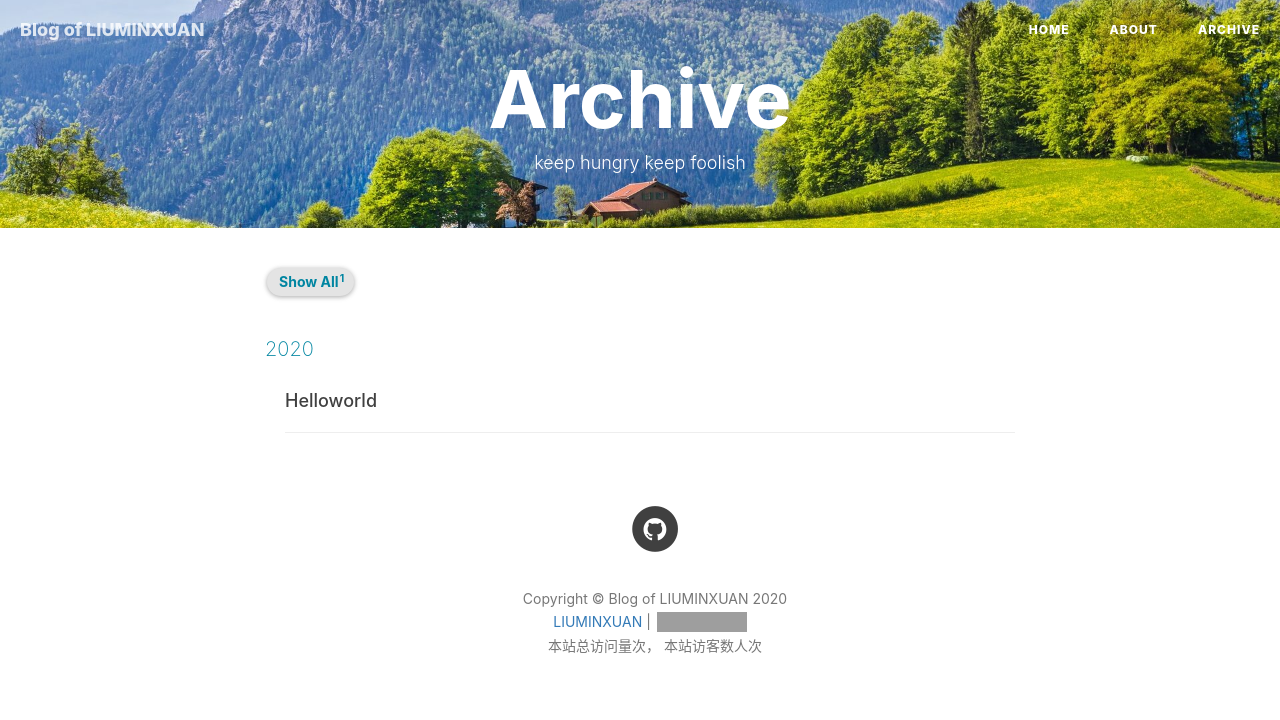
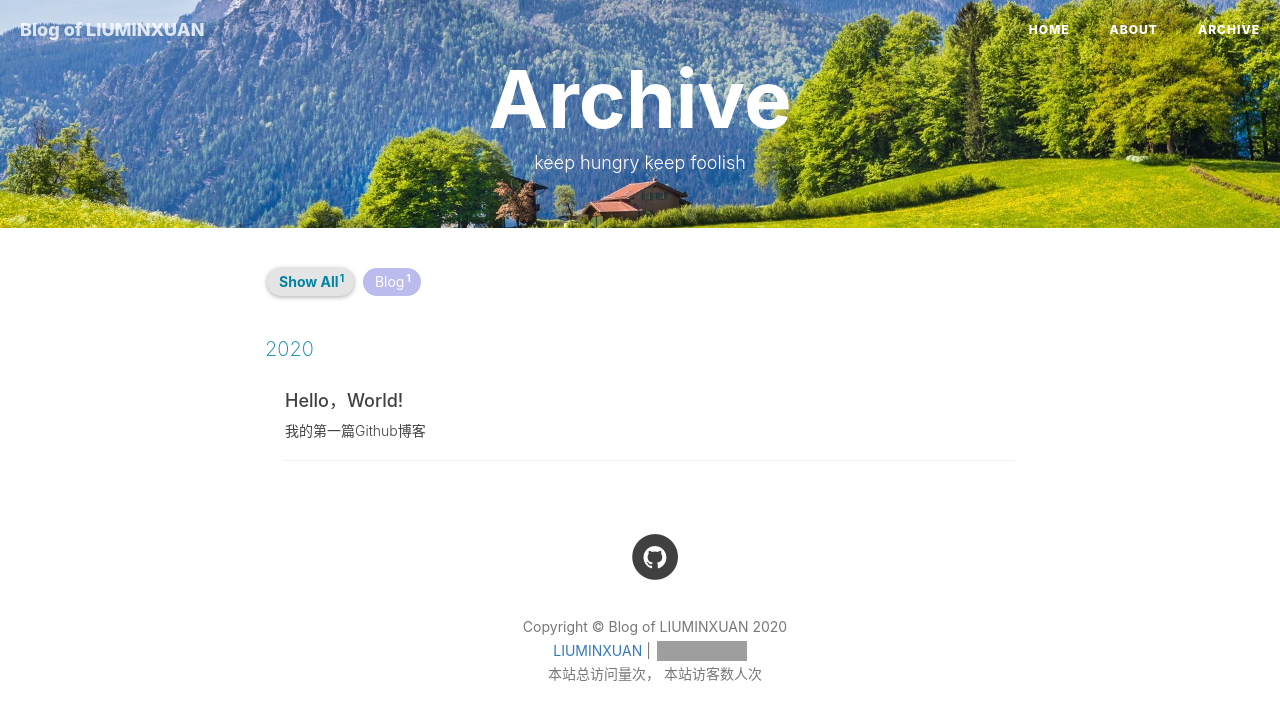
Before and after one commit to blogliuminxuan/blogliuminxuan.github.io, a Jekyll site: the page built from archive.html, in a window 1280 px wide. Shown: the top 720 px of the page. Built offline with Jekyll 4.4.1, drawn with Linux system fonts in a browser that asks for light colours; nearby versions of some CDN libraries; comment, search, counter and statistics services are not loaded; grey boxes are pictures that could not be loaded.

Commit message:
Update 2020-3-22-HelloWorld.md

```diff
--- a/_posts/2020-3-22-HelloWorld.md
+++ b/_posts/2020-3-22-HelloWorld.md
@@ -1,13 +1,13 @@
+---
 layout:     post
-title:      HelloWorld
-subtitle:   我的第一篇文章
+title:      Hello，World!
+subtitle:  我的第一篇Github博客
 date:       2020-03-22
-author:     刘敏轩
+author:    刘敏轩
 header-img: img/post-bg-article.jpg
 catalog: true
 tags:
-    - C++
+    - Blog
+---
 
-# HelloWorld
-
-![](https://raw.githubusercontent.com/blogliuminxuan/blogimages/master/u%3D1727578775%2C1141504029%26fm%3D26%26gp%3D0.jpg)
+你好，我是刘敏轩，这是我的第一篇github博客，今后我将在这里分享我的学习记录
```
